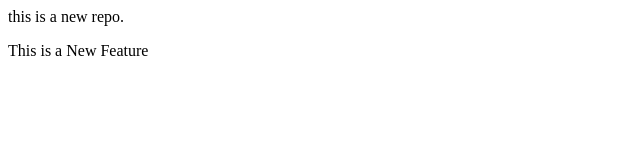
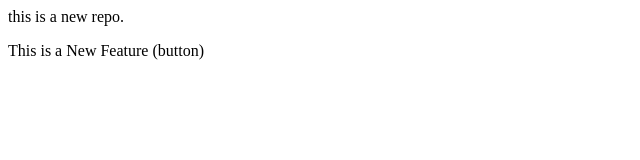
Before and after one commit to reall-001/localrepo, a plain HTML site: page index.html in a window 1280 px wide. Shown: the full height of the page, 0-640 px from the left. Drawn offline with Linux system fonts and the light colour scheme.

Commit message:
Add Button

```diff
--- a/index.html
+++ b/index.html
@@ -1,2 +1,2 @@
 <p>this is a new repo.</p>
-<p>This is a New Feature</p>
+<p>This is a New Feature (button) </p>
```
